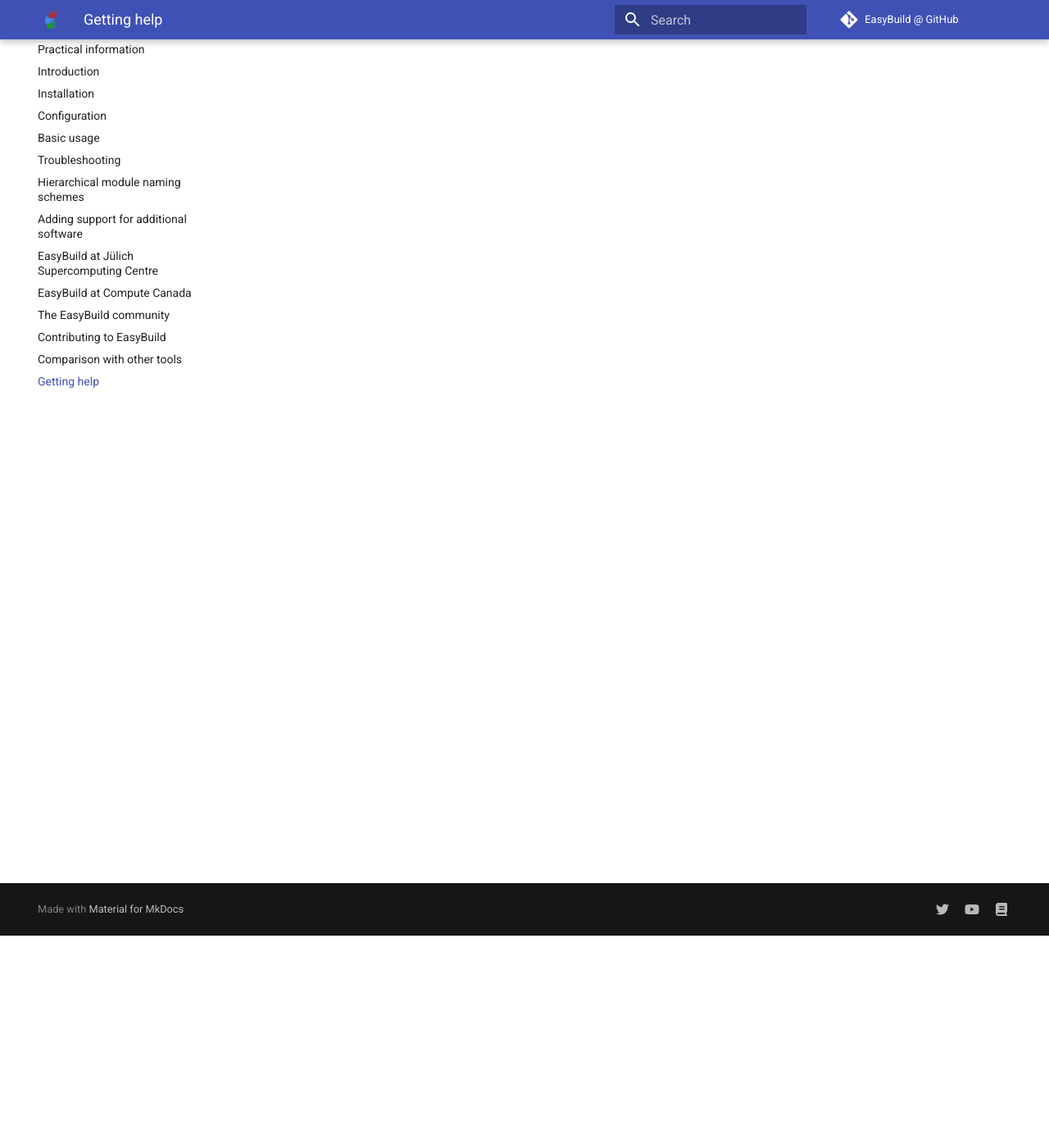
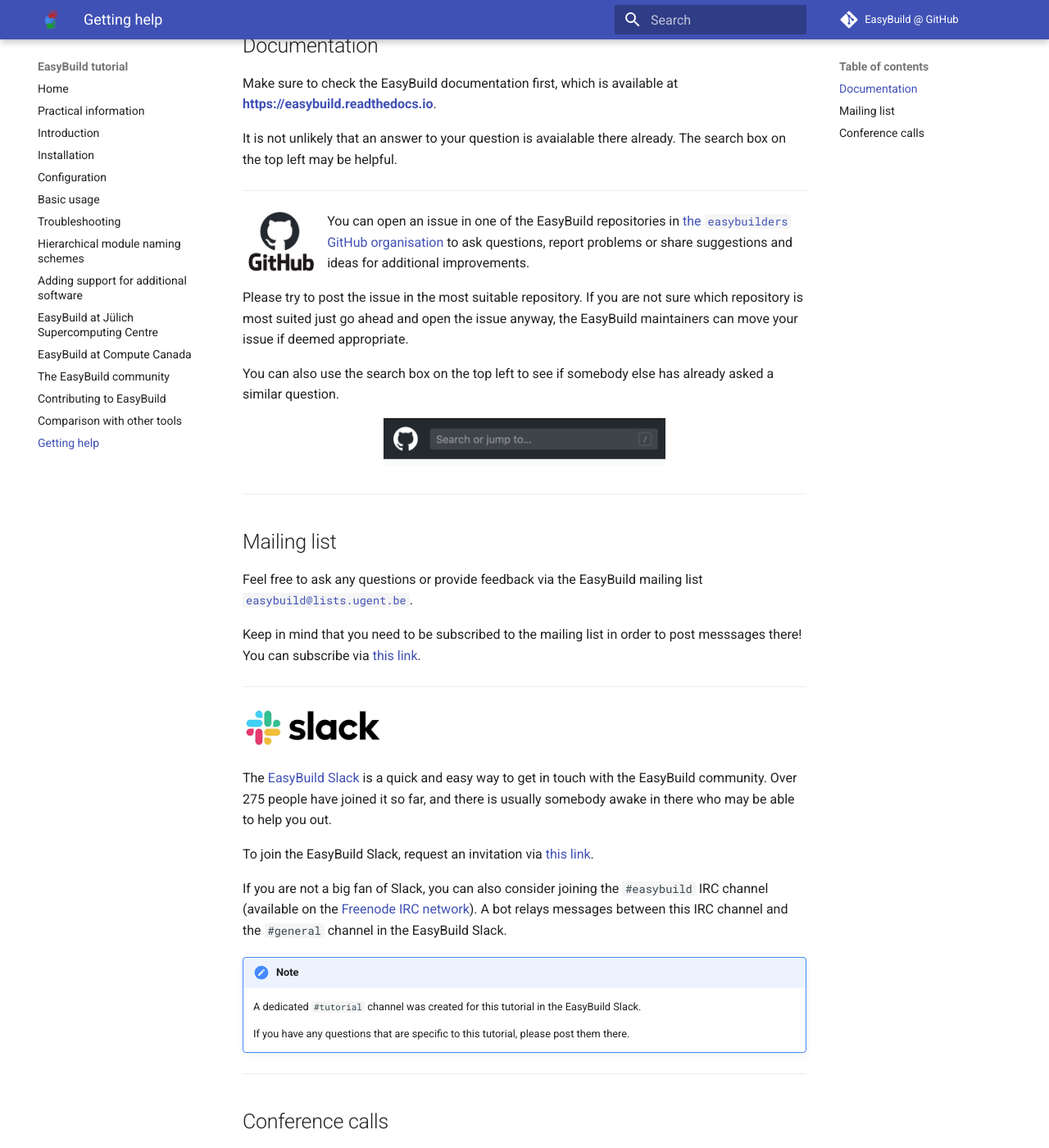
Before and after one commit to easybuilders/easybuild-tutorial, an MkDocs documentation site: the page built from docs/getting_help/README.md, in a window 1280 px wide and 1400 px high, scrolled down 259 px. Shown: the whole window at 82% size. Built offline with MkDocs 1.6.1 and Material for MkDocs 9.7.7, drawn with Linux system fonts in a browser that asks for light colours; some of the changed text lies outside the part shown.

Commit message:
flesh out 'getting help' part

```diff
--- a/docs/getting_help/README.md
+++ b/docs/getting_help/README.md
@@ -1,6 +1,74 @@
 # Getting help
 
-The EasyBuild documentation is available at [**https://easybuild.readthedocs.io**](https://easybuild.readthedocs.io).
-You can interact with the EasyBuild community via the [**Slack channel**](https://easybuild.slack.com/)
-(request an invitation [here](https://easybuild-slack.herokuapp.com/)),
-or by subscribing to the [**mailing list**](https://lists.ugent.be/wws/subscribe/easybuild).
+If you have any questions about EasyBuild, or if you need help,
+please don't hesitate to reach out to the EasyBuild community through
+one of these channels.
+
+---
+
+## Documentation
+
+Make sure to check the EasyBuild documentation first, which is available at [**https://easybuild.readthedocs.io**](https://easybuild.readthedocs.io).
+
+It is not unlikely that an answer to your question is avaialable
+there already.
+The search box on the top left may be helpful.
+
+---
+
+<p><img src="../img/github_logo.png" style="float:left" alt="GitHub logo" width="15%"/></p>
+
+You can open an issue in one of the EasyBuild repositories in [the `easybuilders` GitHub organisation](https://github.com/easybuilders/) to
+ask questions, report problems or share suggestions and ideas for additional
+improvements.
+
+Please try to post the issue in the most suitable repository. If you are
+not sure which repository is most suited just go ahead and open the issue anyway,
+the EasyBuild maintainers can move your issue if deemed appropriate.
+
+You can also use the search box on the top left to see if somebody else
+has already asked a similar question.
+
+<div align="center"><img src="../img/github_search.png" alt="GitHub search" width="50%"/></div>
+
+---
+
+## Mailing list
+
+Feel free to ask any questions or provide feedback via the EasyBuild mailing list
+<a href="mailto:easybuild@lists.ugent.be">`easybuild@lists.ugent.be`</a>.
+
+Keep in mind that you need to be subscribed to the mailing list in order to
+post messsages there! You can subscribe via [this link](https://lists.ugent.be/wws/subscribe/easybuild).
+
+---
+
+<img src="../img/slack_logo.png" alt="Slack logo" width="25%"/>
+
+The [EasyBuild Slack](https://easybuild.slack.com/) is a quick and easy way
+to get in touch with the EasyBuild community.
+Over 275 people have joined it so far, and there is usually somebody awake in there
+who may be able to help you out.
+
+To join the EasyBuild Slack, request an invitation via [this link](https://easybuild-slack.herokuapp.com/).
+
+If you are not a big fan of Slack, you can also consider joining the `#easybuild`
+IRC channel (available on the [Freenode IRC network](https://freenode.net/)).
+A bot relays messages between this IRC channel and the `#general` channel in the EasyBuild Slack.
+
+!!! Note
+    A dedicated `#tutorial` channel was created for this tutorial in the EasyBuild Slack.
+
+    If you have any questions that are specific to this tutorial, please post them there.
+
+---
+
+## Conference calls
+
+Every other week on Wednesday an EasyBuild conference call is set up to discuss recent
+developments, provide an outlook to the next EasyBuild release, and
+provide answers to questions that can be raised by the people attending the call.
+
+These conference calls are open to anyone interested in the EasyBuild project.
+
+More information, including the dates and times of the next calls, is available [here](https://github.com/easybuilders/easybuild/wiki/Conference-calls).
```
Also changed, not shown: docs/img/github_logo.png, docs/img/github_logo_padded_right.png (added), docs/img/github_search.png (added), docs/img/slack_logo.png (added).
